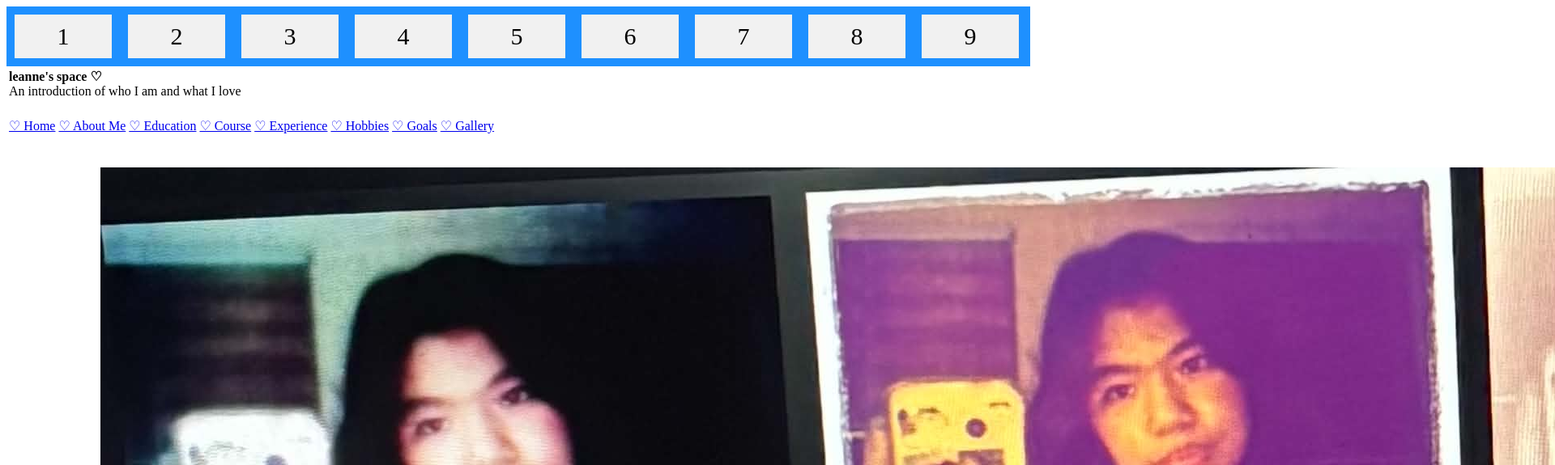
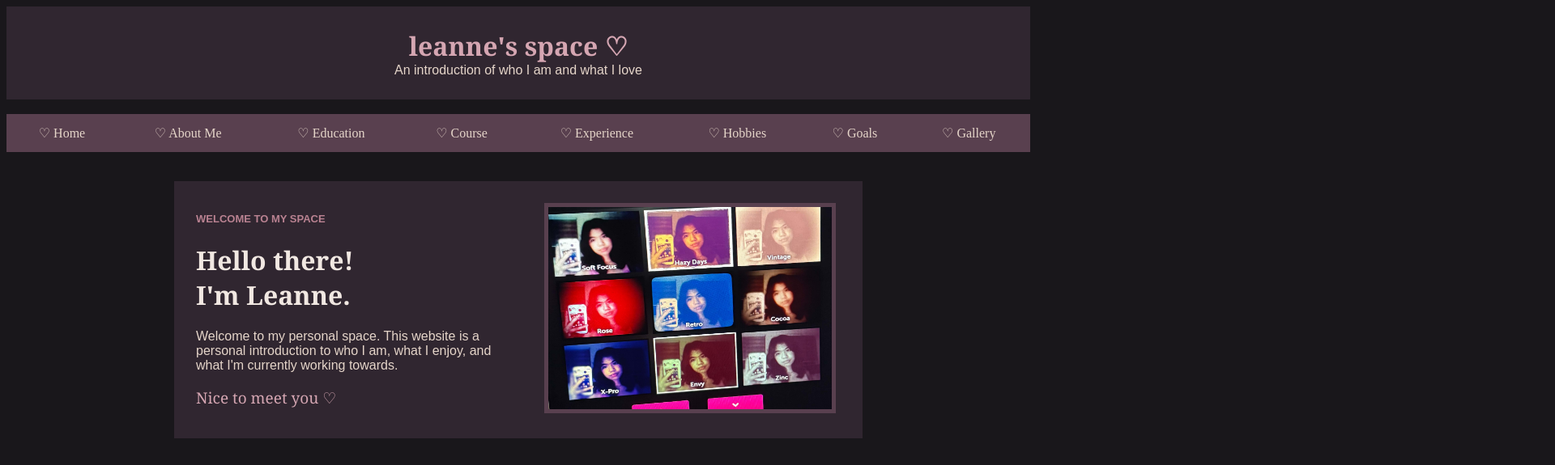
Before and after one commit to leanneabiog/webprog-CS251_IT253-html-lessons, a plain HTML site: page introduction/index.html in a window 1280 px wide. Shown: the top 575 px of the page at 81% size, 1920 px wide, since content can reach past the window. Drawn offline with Linux system fonts and the light colour scheme.

Commit message:
Make use of mystyle.css

```diff
--- a/introduction/index.html
+++ b/introduction/index.html
@@ -2,22 +2,10 @@
 <html lang="en">
 <head>
     <title>Leanne's Introduction</title>
-    <link rel="stylesheet" href="css/flexbox.css">
+    <link rel="stylesheet" href="css/mystyle.css">
 </head>
 
 <body class="page">
-
-    <div class="container">
-    <div>1</div>
-    <div>2</div>
-    <div>3</div>
-    <div>4</div>
-    <div>5</div>
-    <div>6</div>
-    <div>7</div>
-    <div>8</div>
-    <div>9</div>
-    </div>
 
 <table class="site-header">
     <tr>
```
